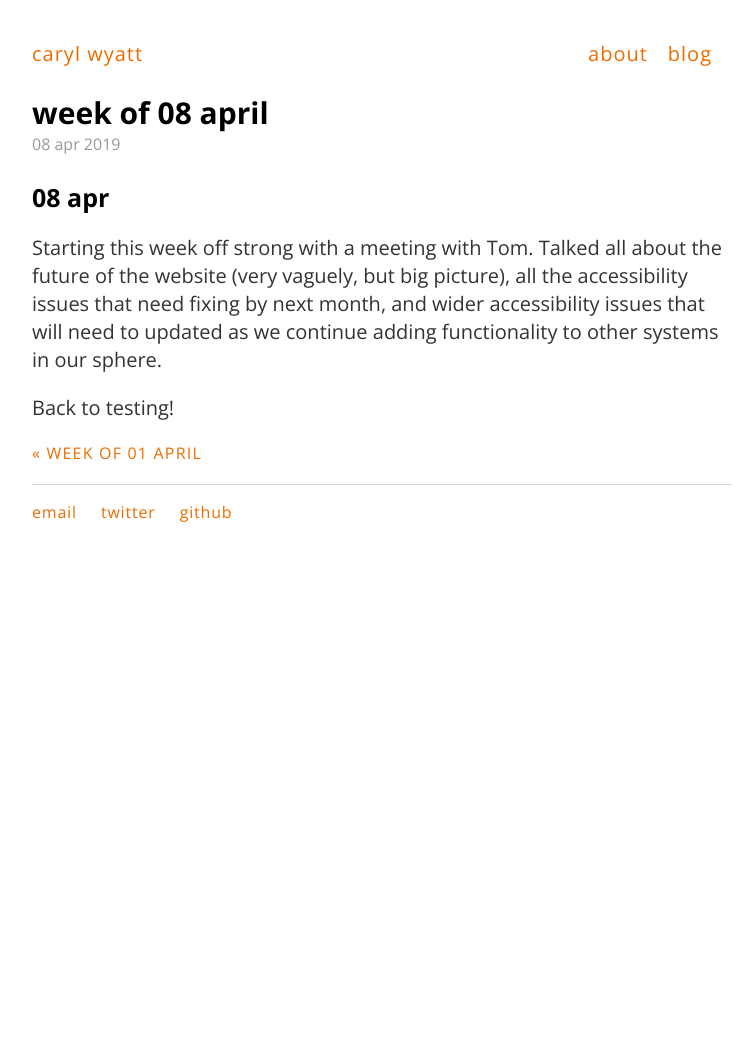
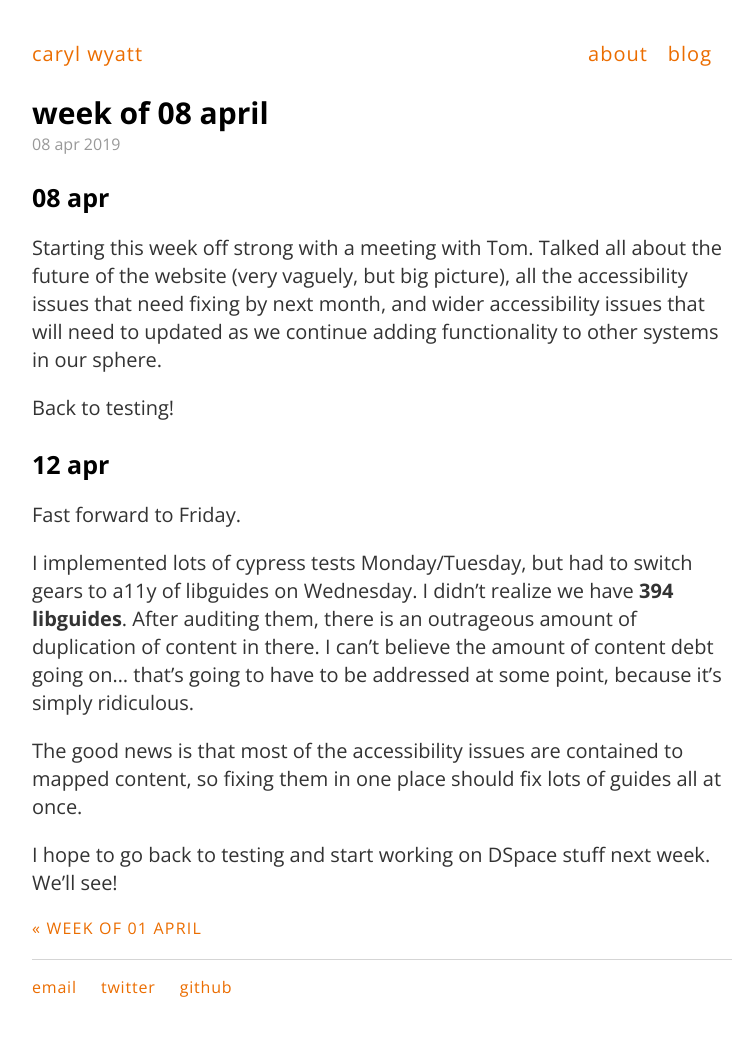
Before and after one commit to carylwyatt/carylwyatt.github.io, a Jekyll site: the page built from _posts/2019-04-08-week-of-08-apr.md, in a window 1280 px wide. Shown: the whole page, without its empty margins (258-1010 px from the left). Built offline with Jekyll 4.4.1, drawn with Linux system fonts in a browser that asks for light colours; before the commit the page ends 900 px from its top, so only the background shows below that.

Commit message:
friday, yo

```diff
--- a/_posts/2019-04-08-week-of-08-apr.md
+++ b/_posts/2019-04-08-week-of-08-apr.md
@@ -9,3 +9,13 @@ date: 2019-04-08
 Starting this week off strong with a meeting with Tom. Talked all about the future of the website (very vaguely, but big picture), all the accessibility issues that need fixing by next month, and wider accessibility issues that will need to updated as we continue adding functionality to other systems in our sphere.
 
 Back to testing!
+
+### 12 apr
+
+Fast forward to Friday.
+
+I implemented lots of cypress tests Monday/Tuesday, but had to switch gears to a11y of libguides on Wednesday. I didn't realize we have **394 libguides**. After auditing them, there is an outrageous amount of duplication of content in there. I can't believe the amount of content debt going on... that's going to have to be addressed at some point, because it's simply ridiculous.
+
+The good news is that most of the accessibility issues are contained to mapped content, so fixing them in one place should fix lots of guides all at once.
+
+I hope to go back to testing and start working on DSpace stuff next week. We'll see!
```
